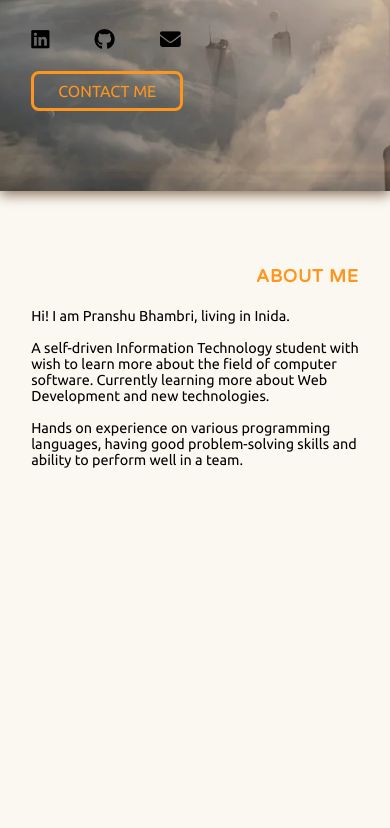
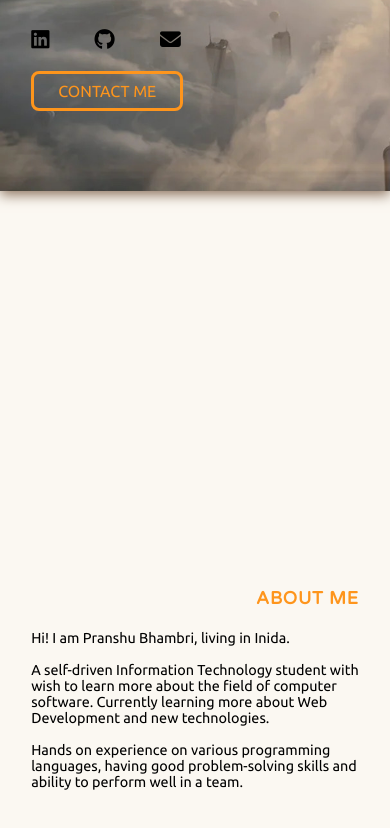
Before and after one commit to Pranshu-Bhambri/WebPort, a website: page index.html in a window 390 px wide. Shown: the part 272-1100 px from the top of the page. Drawn offline with Linux system fonts and the light colour scheme.

Commit message:
Update style.css

```diff
--- a/css/style.css
+++ b/css/style.css
@@ -1086,9 +1086,12 @@ textarea {
   .about-content,
   .skills-content,
   .achievements-content,
-  .qualifications-content,
-  .contact-content {
-    min-height: 100vh;
+  .qualifications-content{
+    min-height: 70vh;
+  }
+
+  #about{
+    padding-top: 47vh;
   }
 
   #achievements {
```
